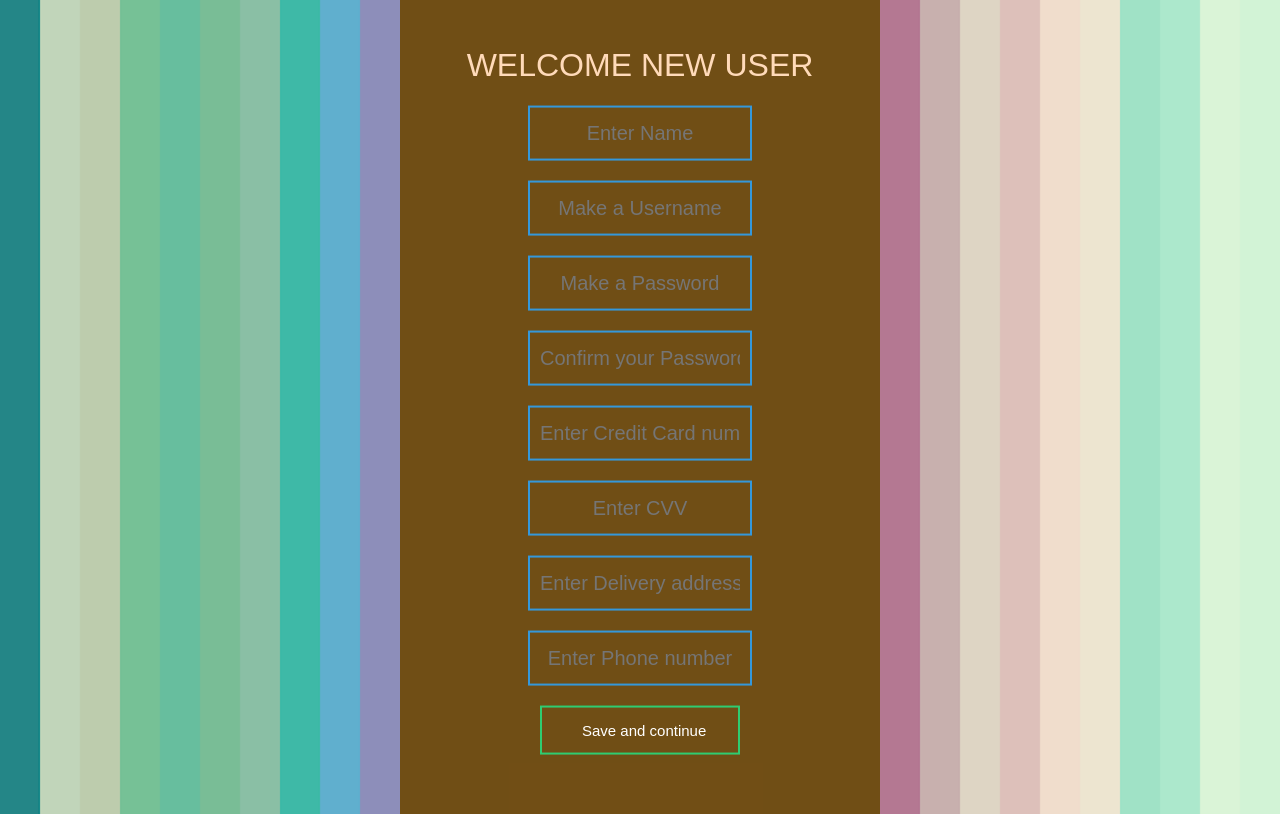
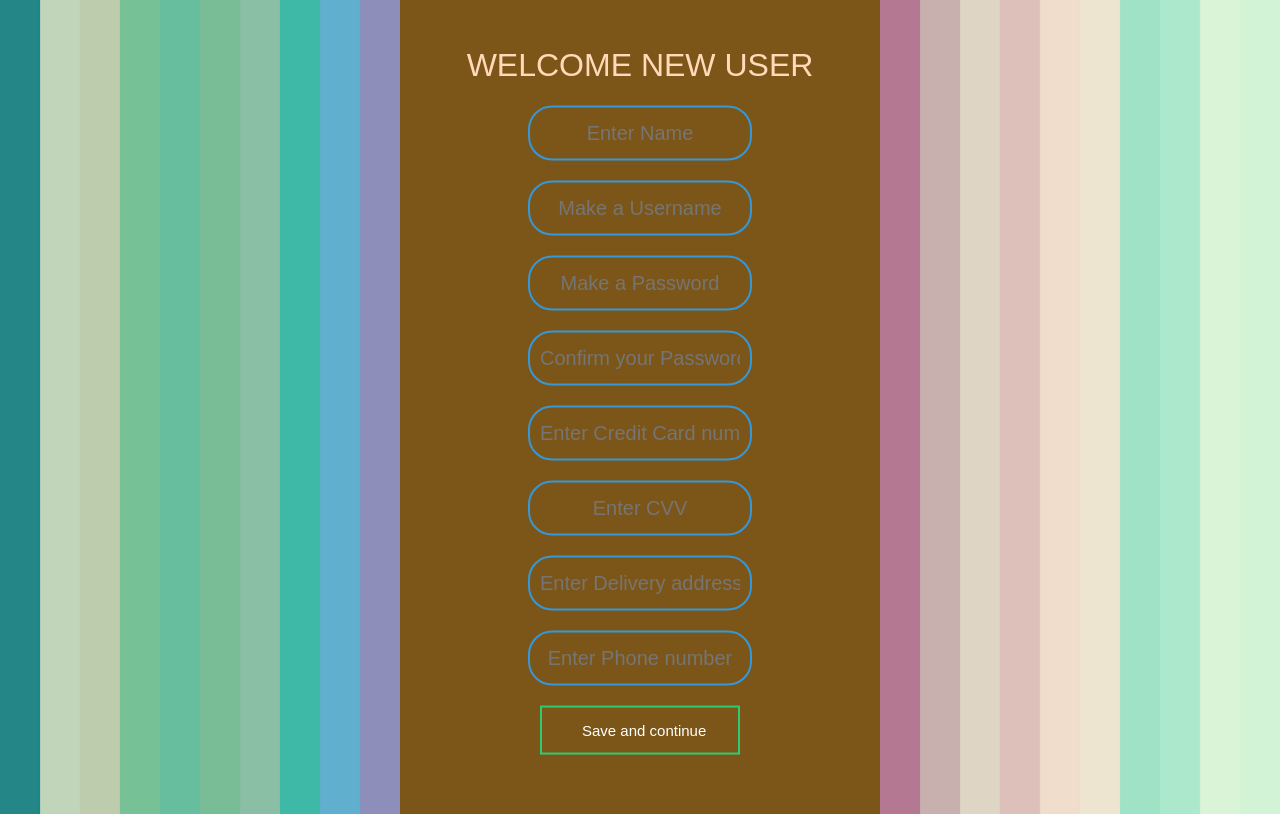
Before and after one commit to kmrug/Rapid-Grocers-Shopping-Website, a PHP site: page /info.html in a window 1280 px wide. Run offline with PHP 8.4, Linux system fonts and the light colour scheme.

Commit message:
remove main pic and imporve textbox roundness

```diff
--- a/Deliverable 2/info/styleinfo.css
+++ b/Deliverable 2/info/styleinfo.css
@@ -14,18 +14,17 @@ body{
 	transform: translate(-50%,-50%);
 	background: #243B53;
 	text-align: centre;
-	background-color: rgba(0,0,0,.5);
+	background-color: rgba(0,0,0,.45);
     color: #fff;
 }
 
-#logo1{
-	margin-top:15px;
-}
 
 #logo2{
 	position:fixed;
 	top:0;
 	right:0;
+	width : auto;
+	height: auto;
 }
 
 #logo3{
@@ -55,7 +54,7 @@ body{
 	width: 200px;
 	outline: none;
 	color: white;
-	border border-radius: 24px;
+	border-radius: 24px;
 	transition: 0.25s;
 	font-size: 20px;
 }
```
